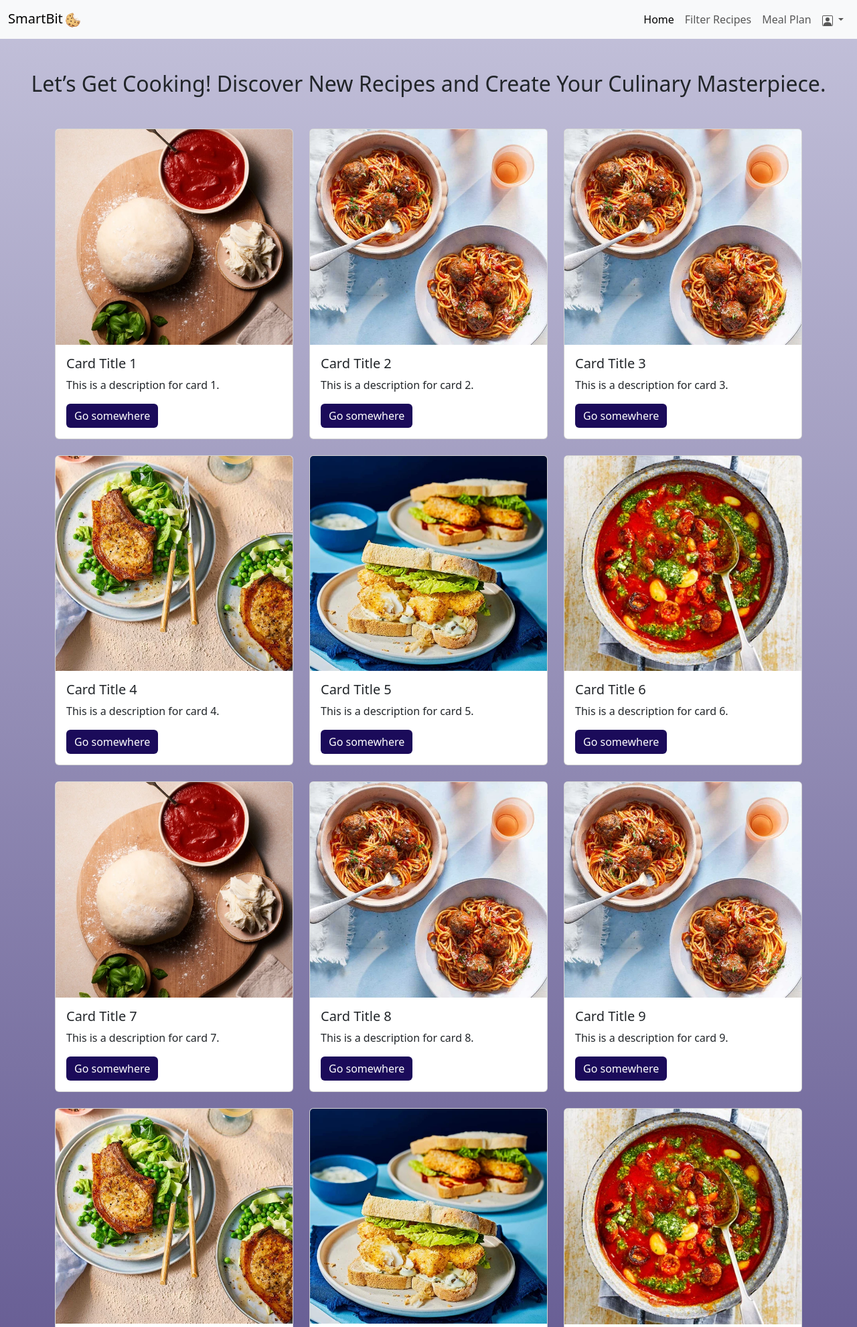
After one commit to cristabacaru/SmartBite, a Flask app: page /home in a window 1280 px wide. The commit adds this page. Shown: the top 1982 px of the page at 67% size. Run offline with Flask 3, Linux system fonts and the light colour scheme.

Commit message:
Home Page for logged in users done

```diff
--- a/app.py
+++ b/app.py
@@ -22,13 +22,11 @@ def login():
         connection.close()
         if db_password:
             if password == db_password[0]:
-                return redirect(url_for('success'))
+                return redirect(url_for('home_logged_in'))
             else:
-                print("incorrect password")
-                return redirect(url_for('login'))
+                return render_template('login.html', error="Invalid email or password")
         else:
-            print("incorrect mail")
-            return redirect(url_for('login'))
+           return render_template('login.html', error="Invalid email or password")
 
     return render_template('login.html')
 
@@ -55,13 +53,51 @@ def register():
         connection.close()
 
         # Redirect to a success page or render a response
-        return redirect(url_for('success'))
+        return redirect(url_for('home_logged_in'))
     return render_template('register.html')  # Render the form template
 
-# asta nush daca e necesara
-@app.route('/success')
-def success():
-    return "Registration Successful!"
+@app.route('/home')
+def home_logged_in():
+    # Generate a list of cards
+    all_cards = []
+    for i in range(1, 84):
+        card = {
+            'id': i,
+            'title': f'Card Title {i}',
+            'description': f'This is a description for card {i}.',
+            'image_url': f'/static/images/card{i % 6 + 1}.jpg',  # Use modulo for image recycling
+            'link': '#'
+        }
+        all_cards.append(card)
+
+    # Pagination logic
+    per_page = 21
+    page = int(request.args.get('page', 1))  # Get the current page, default to 1
+    start = (page - 1) * per_page
+    end = start + per_page
+    paginated_cards = all_cards[start:end]
+    total_pages = -(-len(all_cards) // per_page)  # Ceiling division for total pages
+
+    return render_template(
+        'home_logged_in.html',
+        cards=paginated_cards,
+        current_page=page,
+        total_pages=total_pages
+    )
+
+
+@app.route('/browse_recipes')
+def browse_recipes():
+    return render_template('browse_recipes.html')
+
+@app.route('/meal_plan')
+def meal_plan():
+    return render_template('meal_plan.html')
+
+@app.route('/profile')
+def profile():
+    return render_template('profile.html')
+
 
 if __name__ == '__main__':
     app.run(debug=True, host='0.0.0.0', port=5000)
--- a/static/css/styles.css
+++ b/static/css/styles.css
@@ -1,8 +1,8 @@
 /* Full page gradient background */
 .body-home {
     background: linear-gradient(to bottom, #c3c1da, #1b0b5a);
-    height: 100vh;
-    margin: 0;
+    min-height: 100vh;
+    background-size: cover;
 }
 
 /* Main content */
@@ -10,7 +10,7 @@
     display: flex; /* Center content */
     justify-content: center; /* Center horizontally */
     align-items: center; /* Center vertically */
-    height: 100%; /* Take up the remaining height */
+    height: 100vh;
 }
 
 /* Home Page Heading */
@@ -83,3 +83,7 @@
     display: inline-block;
     vertical-align: middle;
 }
+
+.pagination.active.bg {
+    background-color: #403e4c; /* Active background color */
+}
--- /dev/null
+++ b/templates/home_logged_in.html
@@ -0,0 +1,59 @@
+<!DOCTYPE html>
+<html lang="en">
+<head>
+    <meta charset="UTF-8">
+    <meta name="viewport" content="width=device-width, initial-scale=1.0">
+    <title>SmartBite - Home</title>
+    <link href="https://cdn.jsdelivr.net/npm/bootstrap@5.3.0-alpha1/dist/css/bootstrap.min.css" rel="stylesheet">
+    <link rel="stylesheet" href="{{ url_for('static', filename='css/styles.css') }}">
+</head>
+<body class="body-home">
+    {% include 'navbar_logged_in.html' %}
+
+    <h2 class="text-center mt-5"> Let’s Get Cooking! Discover New Recipes and Create Your Culinary Masterpiece.</h2>
+    <!-- Main content wrapper -->
+    <div class="container my-5">
+        <div class="row row-cols-1 row-cols-md-3 g-4">
+            {% for card in cards %}
+            <div class="col">
+                <div class="card h-100">
+                    <img src="{{ card.image_url }}" class="card-img-top" alt="{{ card.title }}">
+                    <div class="card-body">
+                        <h5 class="card-title">{{ card.title }}</h5>
+                        <p class="card-text">{{ card.description }}</p>
+                        <a href="{{ card.link }}" class="btn btn-primary" style="background-color: #1b0b5a; border:none;">Go somewhere</a>
+                    </div>
+                </div>
+            </div>
+            {% endfor %}
+        </div>
+
+        <div class="d-flex justify-content-center mt-4">
+            <nav aria-label="Page navigation example">
+                <ul class="pagination">
+                    <!-- Previous Button -->
+                    <li class="page-item {% if current_page <= 1 %}disabled{% endif %}">
+                        <a class="page-link" href="?page={{ current_page - 1 }}" style="color: #1b0b5a;">Previous</a>
+                    </li>
+
+                    <!-- Page Numbers -->
+                    {% for page_num in range(1, total_pages + 1) %}
+                    <li class="page-item {% if page_num == current_page %}active{% endif %}">
+                        <a class="page-link" href="?page={{ page_num }}" style="color: #1b0b5a;">{{ page_num }}</a>
+                    </li>
+                    {% endfor %}
+
+                    <!-- Next Button -->
+                    <li class="page-item {% if current_page >= total_pages %}disabled{% endif %}">
+                        <a class="page-link" href="?page={{ current_page + 1 }}" style="color: #1b0b5a;">Next</a>
+                    </li>
+                </ul>
+            </nav>
+        </div>
+    </div>
+
+    <!-- Bootstrap JS -->
+    <script src="https://cdn.jsdelivr.net/npm/@popperjs/core@2.11.6/dist/umd/popper.min.js"></script>
+    <script src="https://cdn.jsdelivr.net/npm/bootstrap@5.3.0-alpha1/dist/js/bootstrap.min.js"></script>
+</body>
+</html>
--- a/templates/login.html
+++ b/templates/login.html
@@ -16,6 +16,11 @@
             <div class="container mt-5">
                 <h2 class="text-center">Sign in!</h2>
                 <form  action="{{ url_for('login') }}" method="POST">
+                    {% if error %}
+                    <div class="alert alert-danger" role="alert">
+                        {{ error }}
+                    </div>
+                    {% endif %}
                     <div class="form-floating mb-3">
                         <input name="email" type="email" class="form-control" id="floatingInput" placeholder="name@example.com">
                         <label for="floatingInput">Email address</label>
--- /dev/null
+++ b/templates/navbar_logged_in.html
@@ -0,0 +1,37 @@
+<!-- navbar.html -->
+<nav class="navbar navbar-expand-lg navbar-light bg-light">
+    <div class="container-fluid">
+        <a class="navbar-brand" href="{{ url_for('home_logged_in') }}">
+            SmartBit<span class="cookie-logo"><img src="{{ url_for('static', filename='images/cookie_logo.png')}}" alt="Cookie"></span>
+        </a>
+        <button class="navbar-toggler" type="button" data-bs-toggle="collapse" data-bs-target="#navbarNav" aria-controls="navbarNav" aria-expanded="false" aria-label="Toggle navigation">
+            <span class="navbar-toggler-icon"></span>
+        </button>
+        <div class="collapse navbar-collapse" id="navbarNav">
+            <ul class="navbar-nav ms-auto">
+                <li class="nav-item">
+                    <a class="nav-link {% if request.endpoint == 'home_logged_in' %}active{% endif %}" href="{{ url_for('home_logged_in') }}">Home</a>
+                </li>
+                <li class="nav-item">
+                    <a class="nav-link {% if request.endpoint == 'browse_recipes' %}active{% endif %}" href="{{ url_for('browse_recipes') }}">Filter Recipes</a>
+                </li>
+                <li class="nav-item">
+                    <a class="nav-link {% if request.endpoint == 'meal_plan' %}active{% endif %}" href="{{ url_for('meal_plan') }}">Meal Plan</a>
+                </li>
+                <li class="nav-item dropdown">
+                    <a class="nav-link dropdown-toggle" href="#" role="button" data-bs-toggle="dropdown" aria-expanded="false">
+                        <svg xmlns="http://www.w3.org/2000/svg" width="16" height="16" fill="currentColor" class="bi bi-person-square" viewBox="0 0 16 16">
+                            <path d="M11 6a3 3 0 1 1-6 0 3 3 0 0 1 6 0"/>
+                            <path d="M2 0a2 2 0 0 0-2 2v12a2 2 0 0 0 2 2h12a2 2 0 0 0 2-2V2a2 2 0 0 0-2-2zm12 1a1 1 0 0 1 1 1v12a1 1 0 0 1-1 1v-1c0-1-1-4-6-4s-6 3-6 4v1a1 1 0 0 1-1-1V2a1 1 0 0 1 1-1z"/>
+                          </svg>
+                    </a>
+                    <ul class="dropdown-menu dropdown-menu-end">
+                        <li><a class="dropdown-item" href="{{ url_for('profile') }}">Edit Profile</a></li>
+                        <li><hr class="dropdown-divider"></li>
+                        <li><a class="dropdown-item" href="{{ url_for('home') }}">Sign out</a></li>
+                    </ul>
+                  </li>
+            </ul>
+        </div>
+    </div>
+</nav>
```
Also changed, not shown: templates/browse_recipes.html (added, +26 -0 lines), templates/meal_plan.html (added, +26 -0 lines), templates/profile.html (added, +26 -0 lines), database.db, static/images/card1.jpg (added), static/images/card2.jpg (added), static/images/card3.jpg (added), static/images/card4.jpg (added), static/images/card5.jpg (added), static/images/card6.jpg (added), 4 other files.
